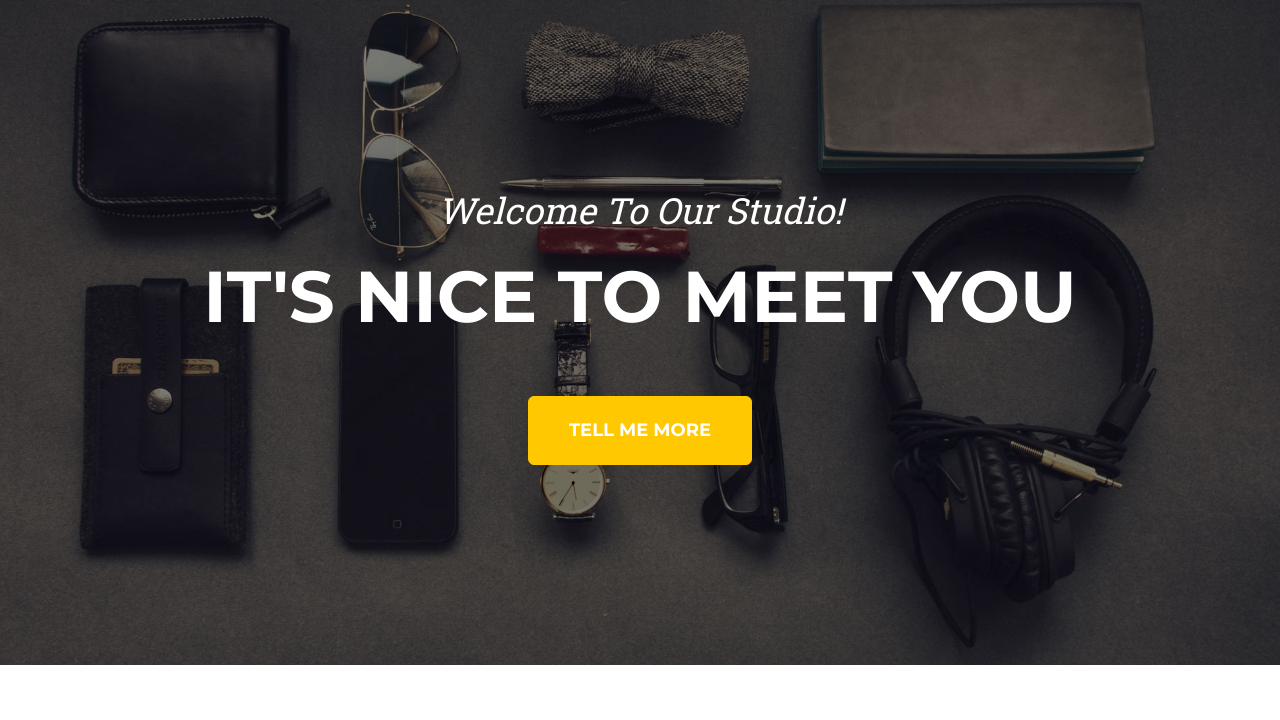
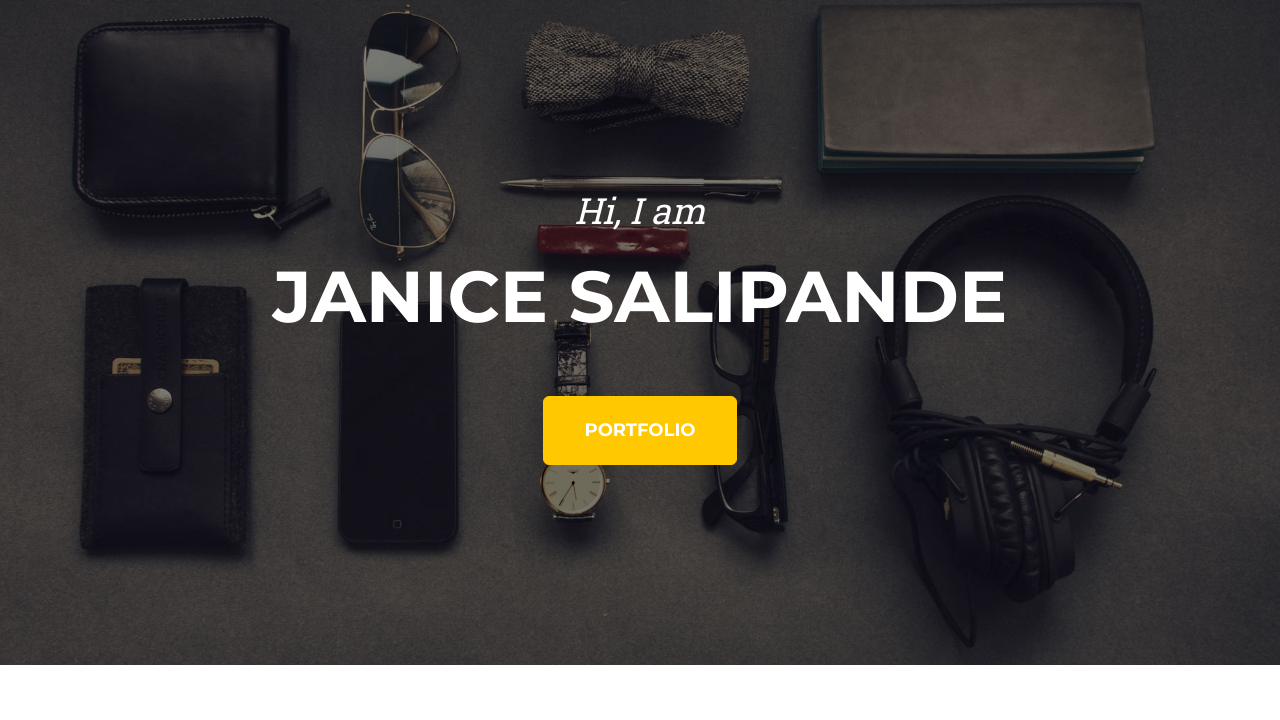
Before and after one commit to jmaxeneds/Personal-Portfolio, a plain HTML site: page sb/index.html in a window 1280 px wide. Shown: the part 80-800 px from the top of the page. Drawn offline with nearby package versions, Linux system fonts and the light colour scheme.

Commit message:
masthead

```diff
--- a/sb/index.html
+++ b/sb/index.html
@@ -38,9 +38,9 @@
         <!-- Masthead-->
         <header class="masthead">
             <div class="container">
-                <div class="masthead-subheading">Welcome To Our Studio!</div>
-                <div class="masthead-heading text-uppercase">It's Nice To Meet You</div>
-                <a class="btn btn-primary btn-xl text-uppercase" href="#services">Tell Me More</a>
+                <div class="masthead-subheading">Hi, I am</div>
+                <div class="masthead-heading text-uppercase">Janice Salipande</div>
+                <a class="btn btn-primary btn-xl text-uppercase" href="#portfolio">PORTFOLIO</a>
             </div>
         </header>
         <!-- About-->
```
